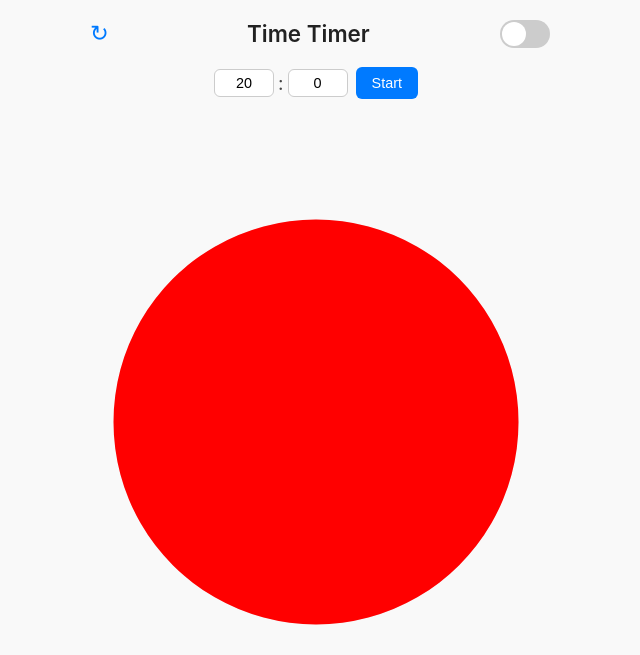
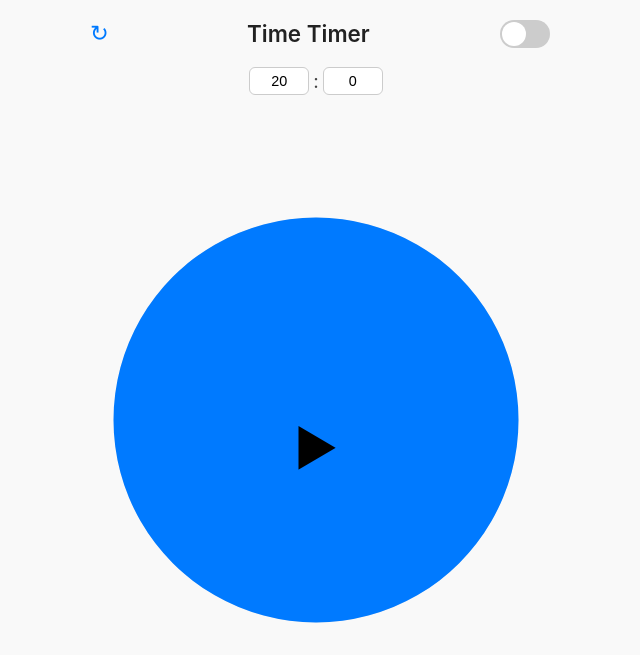
Before and after one commit to evans-mike/timer, a plain HTML site: page index.html in a window 1280 px wide. Shown: the top 655 px of the page, without its empty margins (324-964 px from the left). Drawn offline with Linux system fonts and the light colour scheme.

Commit message:
added favicon, button behavior

```diff
--- a/index.html
+++ b/index.html
@@ -2,8 +2,19 @@
 <html lang="en">
 <head>
   <meta charset="UTF-8" />
-  <title>Time Timer (Dark Mode Saved)</title>
+  <title>Time Timer (Tap Circle, Traffic Light Colors, Icons)</title>
   <meta name="viewport" content="width=device-width, initial-scale=1.0" />
+  <!-- Favicon (stopwatch icon).
+  Could be .png, .ico, or .svg; just adjust the type accordingly. -->
+  <link rel="icon" href="timer.png" type="image/png" />
+
+  <!-- Apple touch icon placeholder.
+      iOS devices will use this when the user adds the site to their home screen. -->
+  <link rel="apple-touch-icon" href="timer.png" />
+
+  <!-- Example: iOS Wheel Picker CSS (if you're using a library) -->
+  <!-- <link rel="stylesheet" href="https://unpkg.com/ios-wheel-picker/dist/iosWheelPicker.min.css" /> -->
+
   <style>
     /* RESET & BOX-SIZING */
     *, *::before, *::after {
@@ -23,7 +34,7 @@
                    Ubuntu, Cantarell, "Open Sans", "Helvetica Neue", sans-serif;
       background-color: #F9F9F9;
       color: #222;
-      overflow-x: hidden; /* hide any horizontal scroll */
+      overflow-x: hidden; /* hide horizontal scroll if any */
     }
 
     /* A "dark-mode" class toggles a darker theme */
@@ -34,15 +45,47 @@
 
     /* GRID CONTAINER */
     .container {
+      /* If you want the circle area to fill the remaining space,
+        you can keep grid-template-rows: auto auto 1fr, etc. */
       display: grid;
       grid-template-rows: auto auto 1fr;
       gap: 1rem;
       min-height: 100vh;
-      max-height: 900px;   /* restrict max height on large desktops */
-      max-width: 500px;    /* restrict overall container width on desktops */
-      margin: 0 auto;      /* center horizontally */
+      max-width: 500px;
+      margin: 0 auto;
       padding: 1rem;
     }
+
+    /* The circle area row, centered content */
+    .circle-area {
+      /* Make the row itself a flex container that centers items */
+      display: flex;
+      align-items: center;    /* vertical centering within the row */
+      justify-content: center;/* horizontal centering within the row */
+      position: relative;     /* so we can absolutely position the icon */
+      cursor: pointer;        /* keep the circle clickable */
+    }
+
+    /* The <svg> that shows the circle. Margin auto for extra safety. */
+    .circle-area svg {
+      display: block;
+      width: 95vw;       /* up to 95% of viewport width on mobile */
+      max-width: 450px;  /* but never exceed 450px on desktop */
+      height: auto;
+      margin: 0 auto;    /* center horizontally if needed */
+    }
+
+    /* The icon in the center of the circle */
+    .circle-icon {
+      position: absolute;
+      top: 50%;
+      left: 50%;
+      transform: translate(-50%, -50%);
+      pointer-events: none; /* so taps/clicks go "through" to the circle */
+      font-size: 3rem;
+      color: #000; /* or whichever color you prefer */
+    }
+
 
     /* TOP BAR: refresh icon, title, dark-mode toggle */
     .top-bar {
@@ -108,7 +151,7 @@
       transform: translateX(22px);
     }
 
-    /* CONTROLS: time input + Start/Pause/Resume button */
+    /* CONTROLS: just time input now (no Start button) */
     .controls {
       display: flex;
       flex-wrap: wrap;
@@ -137,21 +180,6 @@
       color: #444;
     }
 
-    /* BUTTON */
-    button {
-      font-size: 0.9rem;
-      padding: 0.5rem 1rem;
-      border-radius: 6px;
-      border: none;
-      cursor: pointer;
-      color: #fff;
-      background-color: #007AFF; /* iOS-like “system blue” */
-      transition: background 0.2s ease-in-out;
-    }
-    button:hover {
-      background-color: #006AE6; /* darken on hover */
-    }
-
     /* CIRCLE AREA */
     .circle-area {
       display: flex;
@@ -159,16 +187,29 @@
       align-items: center;
       justify-content: center;
       overflow: hidden;
+      cursor: pointer; /* show pointer on hover, since it's tappable */
+      position: relative; /* so we can position icons absolutely */
     }
 
     /* Make the circle fill nearly the full width on mobile,
-       but never exceed 450px on desktop (adjust as you like). */
+       but never exceed 450px on desktop. */
     .circle-area svg {
       display: block;
       width: 95vw;       /* ~95% of the viewport width on mobile */
       max-width: 450px;  /* do not exceed 450px in diameter on desktop */
       height: auto;
       margin: 0 auto;
+    }
+
+    /* The icon in the center of the circle */
+    .circle-icon {
+      position: absolute;
+      font-size: 3rem;
+      pointer-events: none; /* ignore clicks on the icon itself */
+      top: 50%;
+      left: 50%;
+      transform: translate(-50%, -50%);
+      color: #000; /* black icon stands out against bright circle colors */
     }
 
     /* TIMER TEXT BELOW THE CIRCLE */
@@ -182,9 +223,6 @@
     /* DARK MODE TWEAKS */
     body.dark-mode .icon-button {
       color: #aaa;
-    }
-    body.dark-mode button {
-      background-color: #444;
     }
     body.dark-mode .time-input select {
       background-color: #333;
@@ -216,37 +254,37 @@
 
   <!-- CONTROLS (row 2) -->
   <div class="controls">
-    <!-- Streamlined time input: two selects with a colon in between -->
+    <!-- Time input: two selects with a colon in between -->
     <div class="time-input">
       <select id="minutesSelect"></select>
       <span>:</span>
       <select id="secondsSelect"></select>
     </div>
-    <!-- Toggling button (Start, Pause, Resume) -->
-    <button id="toggleButton">Start</button>
   </div>
 
-  <!-- CIRCLE AREA (row 3) -->
-  <div class="circle-area">
-    <!-- We keep the same viewBox to maintain the arc logic -->
+  <!-- CIRCLE AREA (row 3) - tap to Start/Pause/Resume -->
+  <div class="circle-area" id="circleArea">
     <svg id="circleSvg" viewBox="0 0 200 200">
       <!-- Mirroring group -->
       <g transform="scale(-1,1) translate(-200,0)">
-        <!-- Background circle (gray) -->
+        <!-- Background circle (we won't change its fill) -->
         <circle
+          id="circleBackground"
           cx="100"
           cy="100"
           r="90"
           fill="#EAEAEA"
         />
-        <!-- Red arc (pie slice) that shrinks over time -->
+        <!-- Arc that shrinks over time; color changes per state -->
         <path
           id="circleForeground"
-          fill="red"
+          fill="#FF3B30"  <!-- default red for idle -->
           d=""
         />
       </g>
     </svg>
+    <!-- Icon in the center of the circle -->
+    <div class="circle-icon" id="circleIcon">&#x23F9;</div>
     <!-- Countdown text below the circle -->
     <div class="timer-text" id="timerText">--:--</div>
   </div>
@@ -257,21 +295,37 @@
   let timerState = "idle";
 
   // We'll store the last used time and dark mode preference in localStorage
-  const STORAGE_TIME_KEY = 'timerValue';  // "MM:SS"
-  const STORAGE_THEME_KEY = 'darkMode';   // "true" or "false"
+  const STORAGE_TIME_KEY  = 'timerValue';  // "MM:SS"
+  const STORAGE_THEME_KEY = 'darkMode';    // "true" or "false"
 
   // Elements
   const refreshButton    = document.getElementById('refreshButton');
   const darkModeToggle   = document.getElementById('darkModeToggle');
   const minutesSelect    = document.getElementById('minutesSelect');
   const secondsSelect    = document.getElementById('secondsSelect');
-  const toggleButton     = document.getElementById('toggleButton');
+  const circleArea       = document.getElementById('circleArea');
   const timerText        = document.getElementById('timerText');
   const circleForeground = document.getElementById('circleForeground');
+  const circleIcon       = document.getElementById('circleIcon');
 
   let countdownInterval;
   let totalTime     = 0; // total seconds
   let timeRemaining = 0; // seconds left
+
+  const stateColors = {
+    idle:     "#007AFF",  // iOS Blue
+    running:  "#34C759",  // iOS Green
+    paused:   "#FFCC00",  // iOS Yellow
+    finished: "#FF3B30"   // iOS Red
+  };
+
+  const stateIcons = {
+    idle:     "&#x25B6;", // play
+    running:  "&#x23F8;", // pause
+    paused:   "&#x25B6;", // play
+    finished: ""          // no icon
+  };
+
 
   // Populate dropdowns for 0..59
   for (let i = 0; i < 60; i++) {
@@ -306,8 +360,18 @@
       minutesSelect.value = 20;
       secondsSelect.value = 0;
     }
+
+    // Set up arc/time display for idle
     updateTimerFromDropdown();
-    updateButtonLabel();
+    setTimerState("idle");
+    updateTimerTextAndArc(timeRemaining);
+  }
+
+  // Change the timer state => update arc color, icon, etc.
+  function setTimerState(newState) {
+    timerState = newState;
+    circleForeground.setAttribute("fill", stateColors[newState]);
+    circleIcon.innerHTML = stateIcons[newState];
   }
 
   // Read dropdown => totalTime, save to localStorage, update arc
@@ -317,46 +381,33 @@
     totalTime = mm * 60 + ss;
     localStorage.setItem(STORAGE_TIME_KEY, `${mm}:${ss}`); // store "MM:SS"
 
+    // If idle or finished, reset arc/time display
     if (timerState === "idle" || timerState === "finished") {
-      // If we haven't started or we finished, reset the arc/time display
       timeRemaining = totalTime;
-      updateTimerTextAndArc(timeRemaining);
     }
   }
 
-  // Toggle button click => Start/Pause/Resume
-  function onToggleButtonClick() {
+  // Circle tap => Start/Pause/Resume logic
+  function onCircleTap() {
     if (timerState === "idle" || timerState === "finished") {
       // Start from the beginning
       startTimer();
-      timerState = "running";
+      setTimerState("running");
     } else if (timerState === "running") {
       // Pause
       pauseTimer();
-      timerState = "paused";
+      setTimerState("paused");
     } else if (timerState === "paused") {
       // Resume
       resumeTimer();
-      timerState = "running";
-    }
-    updateButtonLabel();
-  }
-
-  // Update the button text based on state
-  function updateButtonLabel() {
-    if (timerState === "idle" || timerState === "finished") {
-      toggleButton.textContent = "Start";
-    } else if (timerState === "running") {
-      toggleButton.textContent = "Pause";
-    } else if (timerState === "paused") {
-      toggleButton.textContent = "Resume";
+      setTimerState("running");
     }
   }
 
   // Start from full time
   function startTimer() {
     clearInterval(countdownInterval);
-    updateTimerFromDropdown();
+    updateTimerFromDropdown(); // ensure totalTime is correct
     timeRemaining = totalTime;
     runInterval();
   }
@@ -379,8 +430,10 @@
       if (timeRemaining <= 0) {
         timeRemaining = 0;
         clearInterval(countdownInterval);
-        timerState = "finished";
-        updateButtonLabel();
+        // Timer done => turn circle red (finished)
+        setTimerState("finished");
+        updateTimerTextAndArc(timeRemaining);
+        return;
       }
       updateTimerTextAndArc(timeRemaining);
     }, 100);
@@ -435,7 +488,7 @@
     `;
   }
 
-  // Refresh button => reload page (reset)
+  // Refresh button => reload page (reset everything)
   refreshButton.addEventListener('click', () => {
     location.reload();
   });
@@ -447,10 +500,8 @@
     localStorage.setItem(STORAGE_THEME_KEY, isDark);
   });
 
-  // Event listeners
-  toggleButton.addEventListener('click', onToggleButtonClick);
-  minutesSelect.addEventListener('change', updateTimerFromDropdown);
-  secondsSelect.addEventListener('change', updateTimerFromDropdown);
+  // Tap the circle => Start/Pause/Resume
+  circleArea.addEventListener('click', onCircleTap);
 
   // On load
   init();
```
Also changed, not shown: timer.png (added).
